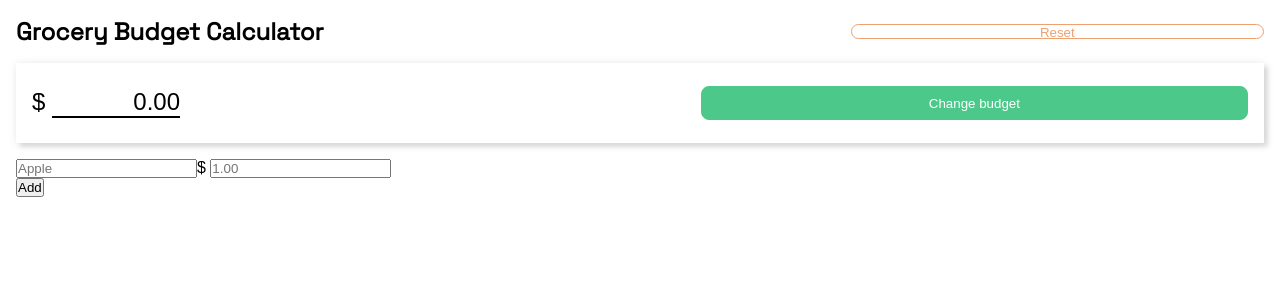
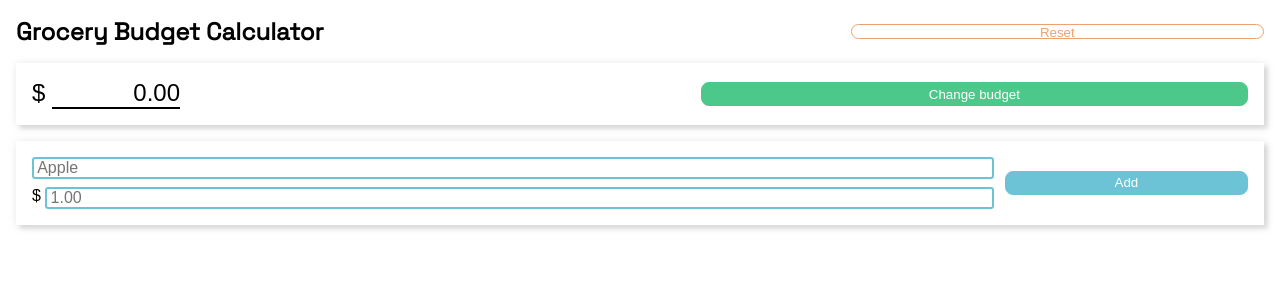
Before and after one commit to MahoMori/budget-calculator, a React (Create React App) app: page / in a window 1280 px wide. Shown: the top 300 px of the page. Built offline with nearby package versions, Linux system fonts and the light colour scheme; a web font is replaced by a local one.

Commit message:
styled add item

```diff
--- a/src/App.style.ts
+++ b/src/App.style.ts
@@ -1,5 +1,5 @@
 import styled from "styled-components";
-import { color, CardDiv } from "./assets/styleVariable";
+import { color, addInputStyle, CardDiv } from "./assets/styleVariable";
 
 export const BudgetCalcMain = styled.main`
   padding: 1rem;
@@ -29,7 +29,7 @@ export const TitleDiv = styled.div`
 export const BudgetCardDiv = styled(CardDiv)`
   display: grid;
   grid-template-columns: 55% 45%;
-  height: 5rem;
+  height: auto;
   align-items: center;
 
   & p,
@@ -46,12 +46,11 @@ export const BudgetCardDiv = styled(CardDiv)`
   }
 
   & form input {
-    width: 7rem;
+    width: 100%;
     border-style: solid;
     border-color: ${color.edit};
     font-size: 1.5rem;
     text-align: right;
-    background-color: #fff;
     border-radius: 0.2rem;
     padding-right: 0.2rem;
   }
@@ -61,13 +60,55 @@ export const BudgetCardDiv = styled(CardDiv)`
     border-radius: 0.5rem;
     background-color: ${color.edit};
     color: #fff;
-    height: 70%;
+    height: 80%;
   }
 `;
 
-// export const ChangeBudgetButton = styled.button`
-//   border: solid ${color.edit} 1px;
-//   border-radius: 0.5rem;
-//   background-color: ${color.edit};
-//   color: #fff;
-// `;
+export const AddCardDiv = styled(CardDiv)`
+  height: auto;
+
+  & form {
+    display: grid;
+    grid-template-columns: 80% 20%;
+    align-items: center;
+  }
+
+  & form div {
+    margin-right: 0.7rem;
+  }
+
+  & form div input {
+    width: 100%;
+    border-style: ${addInputStyle.borderStyle};
+    border-color: ${addInputStyle.borderColor};
+    border-radius: ${addInputStyle.borderRadius};
+    padding: ${addInputStyle.padding};
+    font-size: ${addInputStyle.fontSize};
+  }
+
+  & form button {
+    border: solid ${color.add} 1px;
+    border-radius: 0.5rem;
+    background-color: ${color.add};
+    color: #fff;
+    height: 45%;
+  }
+`;
+
+export const AddPriceDiv = styled.div`
+  display: flex;
+  width: 100%;
+  margin-top: 0.5rem;
+
+  & p {
+    font-size: ${addInputStyle.fontSize};
+  }
+
+  & input {
+    border-style: ${addInputStyle.borderStyle};
+    border-color: ${addInputStyle.borderColor};
+    border-radius: ${addInputStyle.borderRadius};
+    padding: ${addInputStyle.padding};
+    font-size: ${addInputStyle.fontSize};
+  }
+`;
--- a/src/App.tsx
+++ b/src/App.tsx
@@ -8,7 +8,13 @@ import {
   faCircleMinus,
 } from "@fortawesome/free-solid-svg-icons";
 
-import { BudgetCalcMain, TitleDiv, BudgetCardDiv } from "./App.style";
+import {
+  BudgetCalcMain,
+  TitleDiv,
+  BudgetCardDiv,
+  AddCardDiv,
+  AddPriceDiv,
+} from "./App.style";
 
 type Item = {
   name: string;
@@ -264,29 +270,7 @@ function App() {
             )}
           </BudgetCardDiv>
 
-          {/* <div>
-            {isChangingBudget ? (
-              <>
-                <span>$ </span>
-                <input
-                  type="text"
-                  defaultValue={budget}
-                  inputMode="numeric"
-                  // ref="budgetInputRef"
-                  // onClick={handleIsOnFocus}
-                  onChange={(e: React.ChangeEvent<HTMLInputElement>): void =>
-                    setBudget(e.target.value)
-                  }
-                />
-              </>
-            ) : (
-              <p>$ {budget}</p>
-            )}
-          </div> */}
-          {/* </section>
-
-        <section> */}
-          <div>
+          <AddCardDiv>
             <form onSubmit={(e) => handleAdd(e)}>
               <div>
                 <input
@@ -299,7 +283,20 @@ function App() {
                   // onClick={handleIsOnFocus}
                   onChange={(e) => handleChange(e, "add")}
                 />
-                ${" "}
+
+                <AddPriceDiv>
+                  <p>$&nbsp;</p>
+                  <input
+                    type="text"
+                    name="price"
+                    placeholder="1.00"
+                    value={inputItem.price}
+                    required
+                    onChange={(e) => handleChange(e, "add")}
+                  />
+                </AddPriceDiv>
+
+                {/* <p>$&nbsp;</p>
                 <input
                   type="text"
                   name="price"
@@ -310,11 +307,11 @@ function App() {
                   // ref="addPriceInputRef"
                   // onClick={handleIsOnFocus}
                   onChange={(e) => handleChange(e, "add")}
-                />
+                /> */}
               </div>
               <button type="submit">Add</button>
             </form>
-          </div>
+          </AddCardDiv>
 
           <div>
             {items.length > 0 &&
--- a/src/assets/styleVariable.ts
+++ b/src/assets/styleVariable.ts
@@ -7,6 +7,14 @@ export const color = {
   delete: "#e6372c",
 };
 
+export const addInputStyle = {
+  borderStyle: "solid",
+  borderColor: `${color.add}`,
+  borderRadius: "0.2rem",
+  padding: "0 0.2rem",
+  fontSize: "1rem",
+};
+
 export const CardDiv = styled.div`
   margin: 1rem 0;
   box-shadow: 4px 4px 4px rgba(152, 152, 152, 0.25),
```
